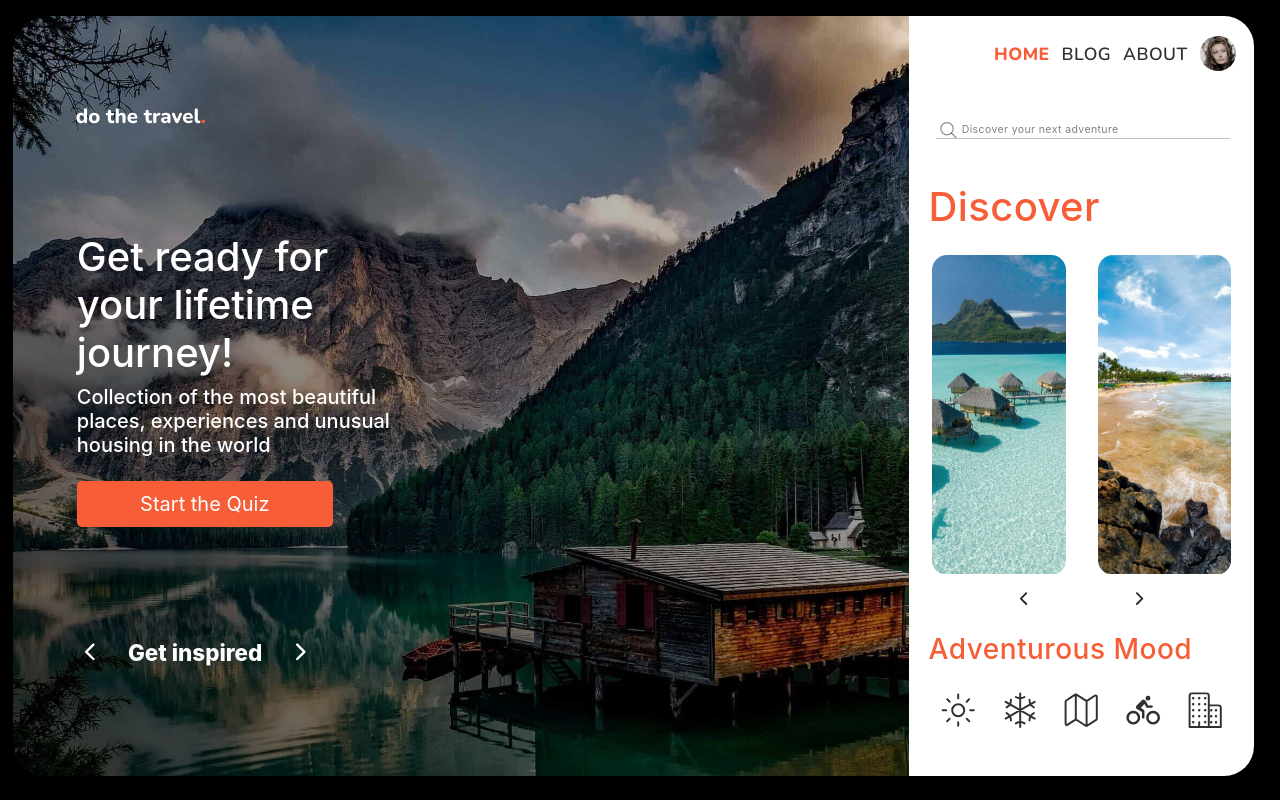
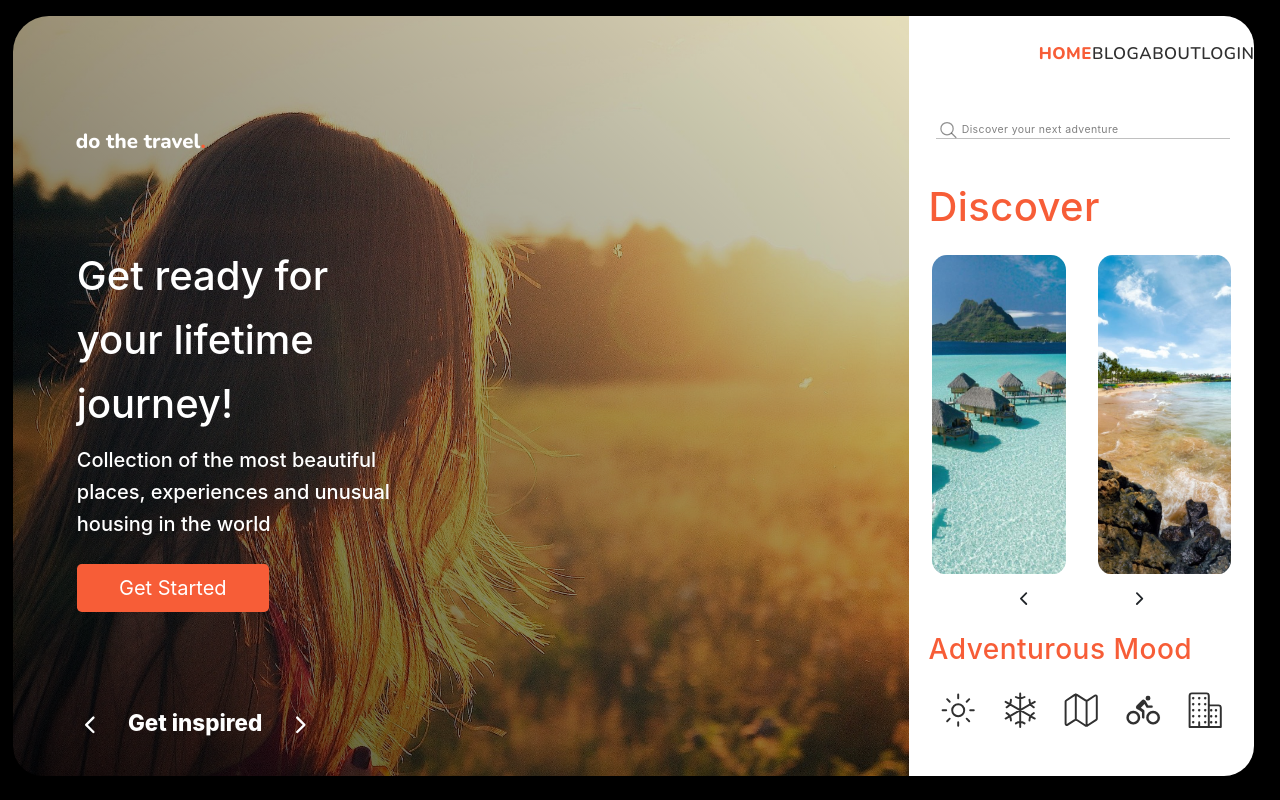
Before and after one commit to bidodev/react-dtravel-client, a React (Create React App) app: page / in a window 1280 px wide. Built offline with nearby package versions, Linux system fonts and the light colour scheme.

Commit message:
Login Component

```diff
--- a/src/components/aside/aside.component.jsx
+++ b/src/components/aside/aside.component.jsx
@@ -5,7 +5,6 @@ import Search from './search/search.component'
 import AdventurousMood from './adventurousmood/adventurousmood.component.jsx'
 
 function Aside() {
-    console.log("Aside Component Rendered")
     return (
         <div className="aside">
             <Header />
--- a/src/components/aside/header/header.component.jsx
+++ b/src/components/aside/header/header.component.jsx
@@ -1,27 +1,26 @@
 import React from "react";
 import { NavLink } from "react-router-dom";
+import './header.component.styles.scss'
 
-function Header() {
+const Header = () => {
   return (
-    <div className="aside-header">
-      <div className="aside-header__menu"></div>
-      <div className="aside-header__nav">
-        <NavLink
-          to="/"
-          activeStyle={{
-            color: " #f75d37",
-          }}
-        >
-          Home
-        </NavLink>
-        <NavLink to="/blog">Blog</NavLink>
-        <NavLink to="/about">About</NavLink>
-        <div className="account-img">
-          <img src="/img/sophie2.jpg" alt="avatar"></img>
-        </div>
-      </div>
-    </div>
+    <nav className="aside-header">
+      <ul className="aside-header__nav">
+        <li>
+          <NavLink to="/">Home</NavLink>
+        </li>
+        <li>
+          <NavLink to="/blog">Blog</NavLink>
+        </li>
+        <li>
+          <NavLink to="/about">About</NavLink>
+        </li>
+        <li>
+          <NavLink to="/login">Login</NavLink>
+        </li>
+      </ul>
+    </nav>
   );
-}
+};
 
 export default Header;
--- /dev/null
+++ b/src/components/aside/header/header.component.styles.scss
@@ -0,0 +1,41 @@
+.aside-header {
+  height: 10%;
+  display: flex;
+  justify-content: space-between;
+  align-items: center;
+  width: 100%;
+
+  &__nav {
+    margin-left: auto;
+    display: flex;
+    align-items: center;
+    justify-content: space-evenly;
+    width: 75%;
+    text-transform: uppercase;
+    list-style: none;
+    font-family: "Nunito", sans-serif;
+
+    a {
+      letter-spacing: 0.5px;
+      color: #303030;
+      font-weight: 600;
+      font-size: 1.05rem;
+    }
+
+    .active {
+      //text-decoration: underline;
+      font-weight: bold;
+      color: #f75d37;
+    }
+
+    .account-img {
+      width: 36px;
+      height: 36px;
+      img {
+        width: 100%;
+        object-fit: cover;
+        border-radius: 50%;
+      }
+    }
+  }
+}
--- a/src/components/intro/intro.component.jsx
+++ b/src/components/intro/intro.component.jsx
@@ -4,6 +4,7 @@ import { Switch, Route } from "react-router-dom";
 import Landing from "./landing/landing.component";
 import About from "./about/about.component";
 import Blog from "./blog/blog.component";
+import Login from "./login/login.component";
 import Quiz from "./quiz/Quiz.component";
 
 // About Intro Component
@@ -22,6 +23,7 @@ const Intro = () => {
         <Route exact path="/quiz" component={Quiz} />
         <Route exact path="/about" component={About} />
         <Route exact path="/blog" component={Blog} />
+        <Route exact path="/login" component={Login} />
       </Switch>
     </div>
   )
--- a/src/components/intro/landing/landing.component.js
+++ b/src/components/intro/landing/landing.component.js
@@ -49,7 +49,7 @@ const Landing = () => {
         </h5>
         <Link to="/quiz">
           <button type="button" className="btn btn-primary btn-lg">
-            Start the Quiz
+            Get Started
           </button>
         </Link>
       </div>
--- a/src/components/intro/landing/landing.title.styles.scss
+++ b/src/components/intro/landing/landing.title.styles.scss
@@ -19,14 +19,16 @@
   background-color: #f5f5f5;
 
   .logo {
+    //border: 1px solid green;
     width: 20vw;
-    height: 35%;
+    height: 25%;
     display: flex;
     justify-content: center;
     align-items: center;
     font-family: "Nunito", sans-serif;
     p {
       font-size: 1.6vw;
+
       span{
         color:#f75d37 ;
       }
@@ -34,31 +36,33 @@
   }
   .content {
     //border: 1px solid red;
-    width: 55vw;
+    width: 50vw;
     height: 40%;
     display: flex;
     flex-direction: column;
-    justify-content: space-evenly;
+    justify-content: space-around;
     padding-left: 5vw;
     & :first-child,
     & :nth-child(2) {
       width: 25vw;
+      line-height: 1.6;
       text-align: left;
     }
     .btn {
       background-color: #f75d37;
       border: none;
-      width: 20vw;
+      width: 15vw;
       margin-top: 2vh;
       text-align: center;
     }
   }
   .pagination {
-    height: 40%;
+    //border: 1px solid red;
+    height: 25%;
     width: 25vw;
     padding-left: 5vw;
     display: flex;
-    align-items: center;
+    align-items: flex-end;
 
     p {
       font-size: 1.4rem;
--- /dev/null
+++ b/src/components/intro/login/login.component.jsx
@@ -0,0 +1,18 @@
+import React, { useState } from "react";
+import "./login.component.styles.scss";
+
+function Login() {
+  const [userName, setUserName] = useState("");
+  const [userPassword, setUserPassword] = useState("");
+
+  return (
+    <div className="main-title">
+      <form>
+        <input type="text" />
+        <input type="text" />
+      </form>
+    </div>
+  );
+}
+
+export default Login;
--- a/src/scss/layout/_aside.scss
+++ b/src/scss/layout/_aside.scss
@@ -10,54 +10,7 @@
   border-bottom-right-radius: 30px;
   height: 95vh;
 
-  &-header {
-    height: 10%;
-    display: flex;
-    justify-content: space-between;
-    align-items: center;
-    width: 100%;
 
-    &__menu {
-      margin-left: 1vw;
-    }
-
-    &__nav {
-      display: flex;
-      align-items: center;
-      justify-content: space-evenly;
-      width: 80%;
-      text-transform: uppercase;
-      list-style: none;
-      font-family: "Nunito", sans-serif;
-
-      a {
-        letter-spacing: 0.5px;
-        color: #303030;
-        font-weight: 600;
-        font-size: 1.1rem;
-      }
-
-      ion-icon {
-        font-size: 1.6rem;
-      }
-
-      .active {
-        //text-decoration: underline;
-        font-weight: bold;
-        color: #f75d37;
-      }
-
-      .account-img {
-        width: 36px;
-        height: 36px;
-        img {
-          width: 100%;
-          object-fit: cover;
-          border-radius: 50%;
-        }
-      }
-    }
-  }
   .aside-main {
     height: 60%;
     display: flex;
```
Also changed, not shown: public/img/img-background/photo0.jpg, src/components/intro/login/login.component.styles.scss (added).
